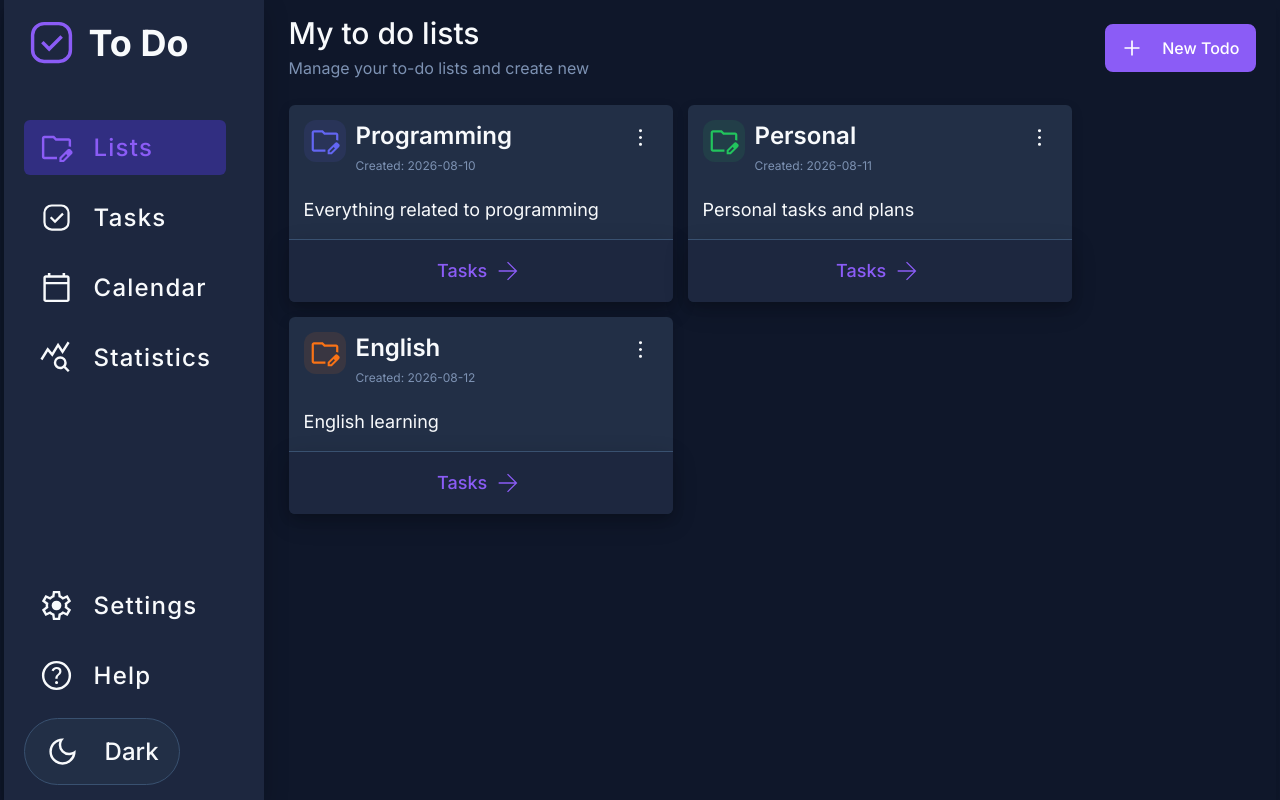
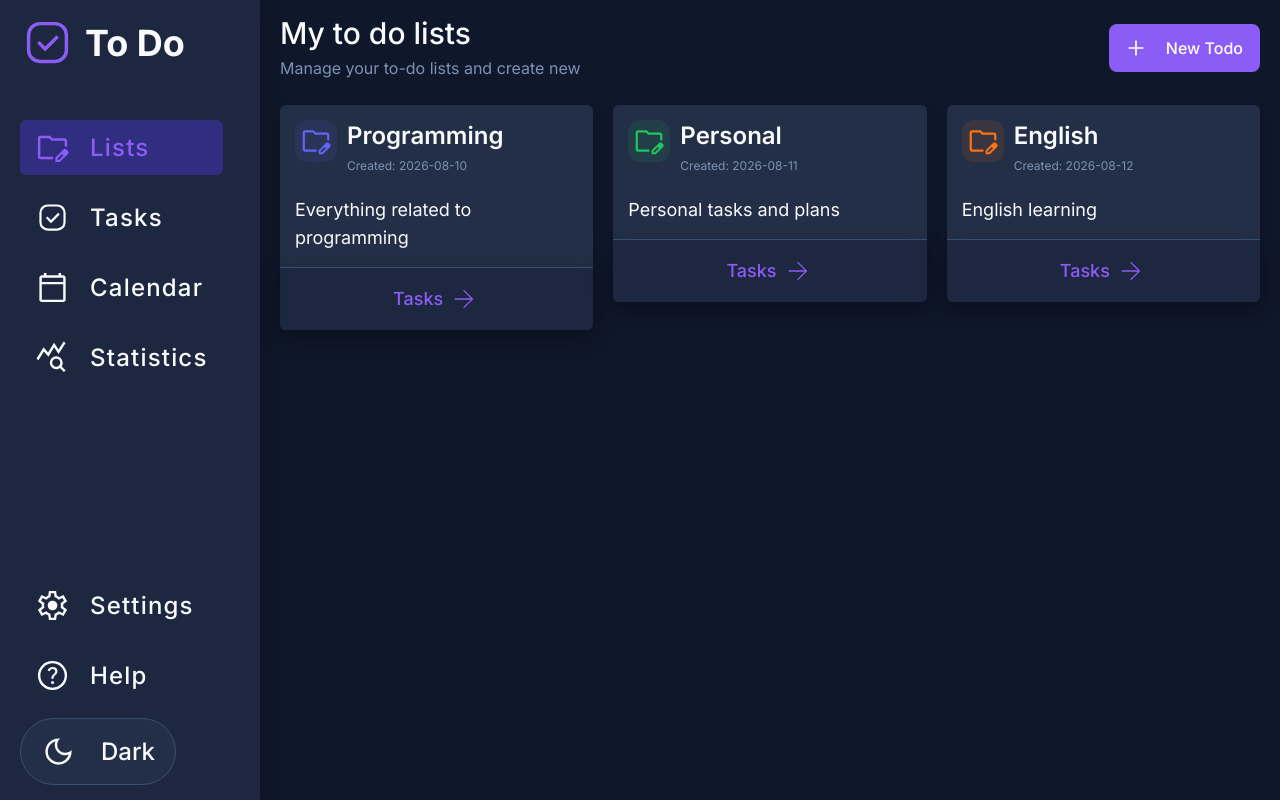
Before and after one commit to vlad615/NotesFront, a React (Vite) app: page /todo-lists in a window 1280 px wide. Built offline with nearby package versions, Linux system fonts and the light colour scheme.

Commit message:
refactor todolist header

```diff
--- a/src/app/layout/MainLayout.tsx
+++ b/src/app/layout/MainLayout.tsx
@@ -5,8 +5,8 @@ import { MobileMenu } from './ui/MobileMenu'
 export const MainLayout = () => {
   return (
     <div className="min-h-dvh w-full flex flex-col justify-between">
-      <div className="max-w-7xl mx-auto pr-2 max-md:p-2 shadow-xl flex-1">
-        <div className="flex">
+      <div className="max-w-140 w-full mx-auto pr-2 max-md:p-2 shadow-xl flex-1">
+        <div className="flex gap-2">
           <DesktopMenu />
           <Outlet />
         </div>
--- a/src/entities/todolists/ui/TodolistCard.tsx
+++ b/src/entities/todolists/ui/TodolistCard.tsx
@@ -9,7 +9,7 @@ type Props = {
 
 export const TodoListCard = ({ list }: Props) => {
   return (
-    <article className="min-w-xs md:max-w-sm flex-1 bg-surface rounded-md shadow-md hover:shadow-lg hover:scale-102 transition-all duration-300">
+    <article className="min-w-2xs lg:max-w-md flex-1 bg-surface rounded-md shadow-md hover:shadow-lg hover:scale-102 transition-all duration-300">
       <div className="p-1.5">
         <CradHeader title={list.title} color={list.color} addedDate={list.addedDate} />
         <p className="mt-2 text-lg">{list.description}</p>
--- a/src/entities/todolists/ui/card-header/CardHeader.tsx
+++ b/src/entities/todolists/ui/card-header/CardHeader.tsx
@@ -1,26 +1,15 @@
-import { useClickOutside } from '@/shared/lib/'
 import { Icon } from '@/shared/ui'
-import { useRef, useState } from 'react'
+import { type ReactNode } from 'react'
 
 type Props = {
   title: string
   color: string
   addedDate: string
+  large?: boolean
+  children?: ReactNode
 }
 
-export const CradHeader = ({ title, color, addedDate }: Props) => {
-  const [isOpen, setIsOpen] = useState<boolean>(false)
-
-  const menuRef = useRef<HTMLDivElement>(null)
-
-  useClickOutside(menuRef, () => setIsOpen(false))
-
-  function handlerOpen(e: React.MouseEvent<HTMLButtonElement>) {
-    e.stopPropagation()
-    e.preventDefault()
-    setIsOpen(!isOpen)
-  }
-
+export const CradHeader = ({ title, color, addedDate, large, children }: Props) => {
   return (
     <>
       <div className="flex gap-1.5 justify-between items-start">
@@ -31,35 +20,25 @@ export const CradHeader = ({ title, color, addedDate }: Props) => {
               className="absolute inset-0 rounded-xl md:opacity-10"
               style={{ backgroundColor: color }}
             />
-            <Icon iconId="folder" fill="hidden md:block" style={{ fill: color }} />
+            <Icon
+              iconId="folder"
+              width={large ? '50px' : ''}
+              height={large ? '50px' : ''}
+              fill="hidden md:block"
+              style={{ fill: color }}
+            />
           </div>
           <div>
-            <h2 className="font-semibold text-2xl">{title}</h2>
-            <time dateTime={addedDate} className="text-text-secondary text-xs">
+            <h2 className={large ? 'font-bold text-4xl' : 'font-semibold text-2xl'}>{title}</h2>
+            <time
+              dateTime={addedDate}
+              className={large ? 'text-text-secondary text-lg' : 'text-text-secondary text-xs'}>
               Created: {addedDate}
             </time>
           </div>
         </div>
 
-        <div className="relative" ref={menuRef}>
-          <button className="text-text cursor-pointer hover:bg-border rounded-full p-0.5" onClick={handlerOpen}>
-            <Icon iconId="more-vert" height="25" width="25" fill="fill-current" />
-          </button>
-          {isOpen && (
-            <div
-              className="absolute z-50 top-full right-0 min-w-max bg-surface py-1 rounded-lg shadow-xl"
-              onClick={(e) => {
-                e.stopPropagation()
-                e.preventDefault()
-                setIsOpen(false)
-              }}>
-              <ul>
-                <li className="cursor-pointer px-2 py-1 hover:bg-background-menu">Change</li>
-                <li className="cursor-pointer px-2 py-1 hover:bg-background-menu">Delete</li>
-              </ul>
-            </div>
-          )}
-        </div>
+        {children}
       </div>
     </>
   )
--- a/src/features/todolists/index.ts
+++ b/src/features/todolists/index.ts
@@ -0,0 +1 @@
+export { EditDelete } from './ui/EditDelete'
--- /dev/null
+++ b/src/features/todolists/ui/EditDelete.tsx
@@ -0,0 +1,43 @@
+import { useClickOutside } from '@/shared/lib/'
+import { useRef, useState } from 'react'
+import { Icon } from '@/shared/ui'
+
+type Props = {
+  large?: boolean
+}
+
+export const EditDelete = ({ large }: Props) => {
+  const [isOpen, setIsOpen] = useState<boolean>(false)
+
+  const menuRef = useRef<HTMLDivElement>(null)
+
+  useClickOutside(menuRef, () => setIsOpen(false))
+
+  function handlerOpen(e: React.MouseEvent<HTMLButtonElement>) {
+    e.stopPropagation()
+    e.preventDefault()
+    setIsOpen(!isOpen)
+  }
+
+  return (
+    <div className="relative" ref={menuRef}>
+      <button className="text-text cursor-pointer hover:bg-border rounded-full p-0.5" onClick={handlerOpen}>
+        <Icon iconId="more-vert" width={large ? '40px' : '25px'} height={large ? '40px' : '25px'} fill="fill-current" />
+      </button>
+      {isOpen && (
+        <div
+          className="absolute z-50 top-full right-0 min-w-max bg-surface py-1 rounded-lg shadow-xl"
+          onClick={(e) => {
+            e.stopPropagation()
+            e.preventDefault()
+            setIsOpen(false)
+          }}>
+          <ul>
+            <li className="cursor-pointer px-2 py-1 hover:bg-background-menu">Change</li>
+            <li className="cursor-pointer px-2 py-1 hover:bg-background-menu">Delete</li>
+          </ul>
+        </div>
+      )}
+    </div>
+  )
+}
--- a/src/pages/todolists/ui/TodoListPage.tsx
+++ b/src/pages/todolists/ui/TodoListPage.tsx
@@ -1,7 +1,9 @@
 import { useParams } from 'react-router-dom'
 import { useAppSelector } from '@/shared/lib'
-import { selectLists, TodoListCard } from '@/entities/todolists'
+import { selectLists } from '@/entities/todolists'
 import { TasksList } from '@/widgets/tasks'
+import { CradHeader } from '@/entities/todolists/ui/card-header/CardHeader'
+import { EditDelete } from '@/features/todolists'
 
 export const TodolistPage = () => {
   const { todosId } = useParams()
@@ -11,9 +13,11 @@ export const TodolistPage = () => {
     return <p>TodoList not found</p>
   }
   return (
-    <>
-      <TodoListCard list={todolist} />
+    <div className="w-full md:py-1.5">
+      <CradHeader large title={todolist.title} color={todolist.color} addedDate={todolist.addedDate}>
+        <EditDelete large />
+      </CradHeader>
       <TasksList todolistId={todolist.id} />
-    </>
+    </div>
   )
 }
--- a/src/pages/todolists/ui/TodoListsPage.tsx
+++ b/src/pages/todolists/ui/TodoListsPage.tsx
@@ -4,7 +4,7 @@ import { TodosLists } from '@/widgets/todolist/'
 
 export const TodolistsPage = () => {
   return (
-    <div className="w-full md:py-1.5 md:pl-2.5">
+    <div className="w-full md:py-1.5">
       <TitleHeader title="My to do lists" wrap description="Manage your to-do lists and create new">
         <AddTodo />
       </TitleHeader>
--- a/src/widgets/todolist/ui/TodosLists.tsx
+++ b/src/widgets/todolist/ui/TodosLists.tsx
@@ -5,7 +5,7 @@ export const TodosLists = () => {
   const todosLists = useAppSelector(selectLists)
 
   return (
-    <div className="flex gap-1.5 flex-wrap">
+    <div className="flex gap-2 flex-wrap items-start">
       {todosLists.map((todolist) => (
         <TodoListCard key={todolist.id} list={todolist} />
       ))}
```
